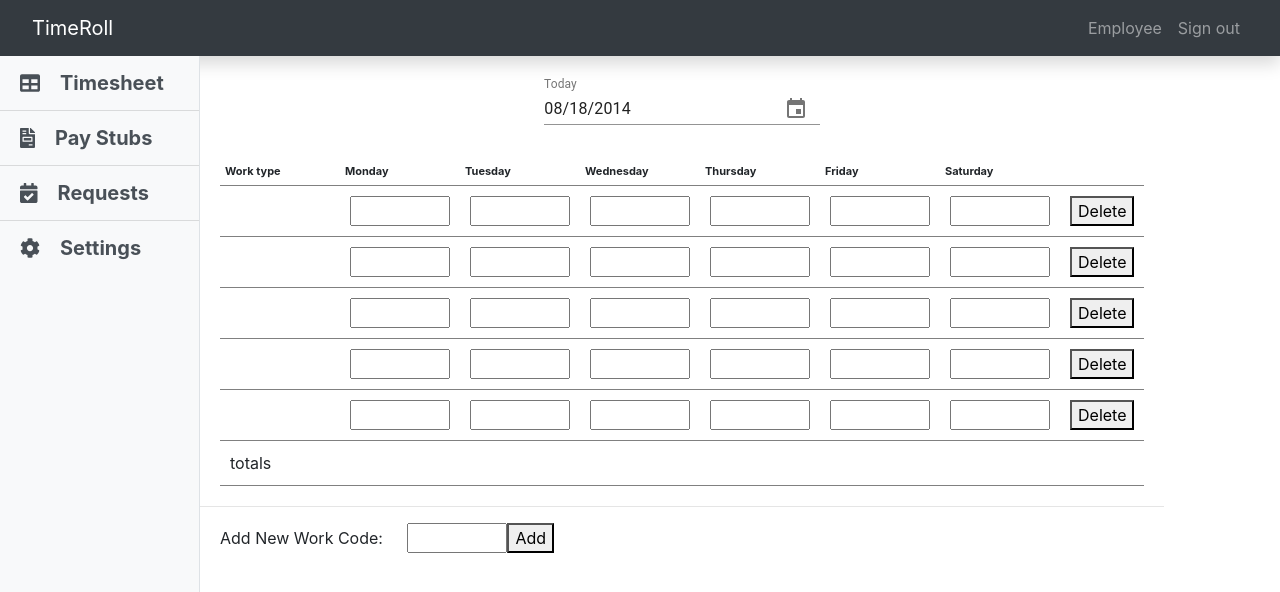
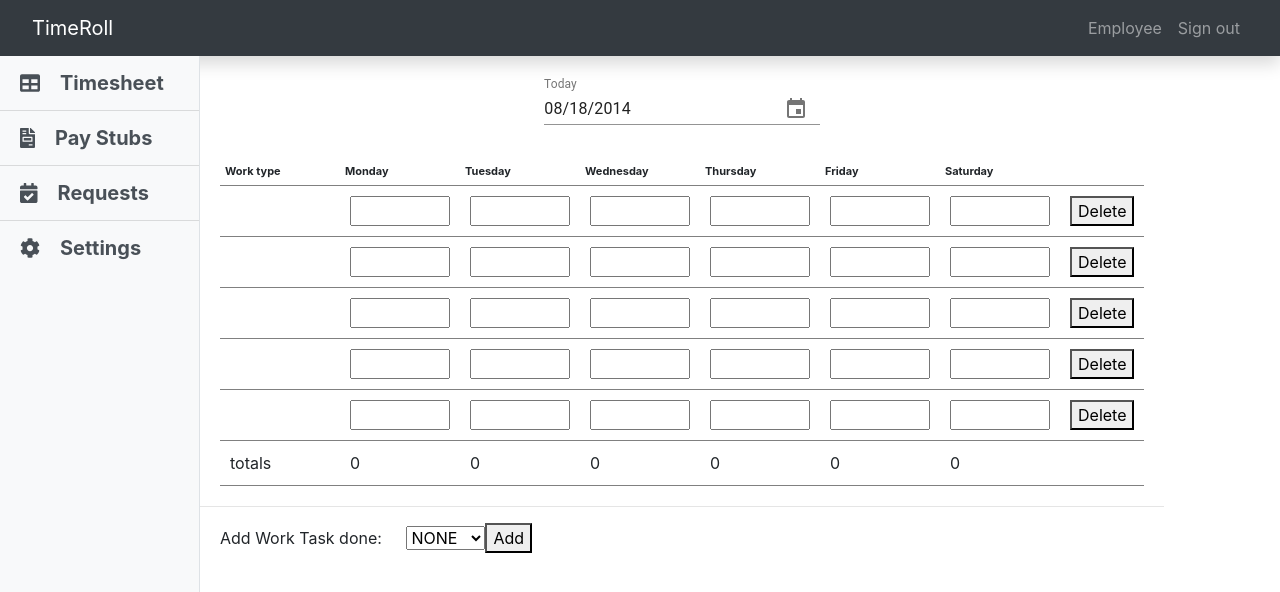
Before and after one commit to uprm-inso-4101-2020-2021-s2/semester-project-team-4-3, a React (Create React App) app in the folder timeroll-frontend/: page / in a window 1280 px wide. Shown: the top 592 px of the page. Built offline with nearby package versions, Linux system fonts and the light colour scheme.

Commit message:
Fixed the totals row and added a drop down for work types

```diff
--- a/timeroll-frontend/src/components/timesheettable.jsx
+++ b/timeroll-frontend/src/components/timesheettable.jsx
@@ -9,8 +9,28 @@ export default class TimeSheetTable extends Component {
             message: "",
             items: [{}, {}, {}, {}, {}],
             counter: 0,
-            totals: {}
+            totals: {
+                "mon": "0",
+                "tue": "0",
+                "wed": "0",
+                "thu": "0",
+                "fri": "0",
+                "sat": "0"
+            },
+            workTypes: []
         }
+    }
+
+    componentDidMount() {
+        this.setState({
+            workTypes: [
+                { id: 'NONE', name: 'None' },
+                { id: 'SECRT', name: 'Secretarial' },
+                { id: 'LABTR', name: 'Laboratorio' },
+                { id: 'FACTU', name: 'Facturacion' },
+                { id: 'MUEST', name: 'Toma de Muestra' }
+            ]
+        });
     }
 
     tableStyle = {
@@ -23,6 +43,7 @@ export default class TimeSheetTable extends Component {
         this.setState({
             message: event.target.value
         });
+
     }
 
     handleClick() {
@@ -64,16 +85,15 @@ export default class TimeSheetTable extends Component {
         var workEntry = {
             "type": this.state.message,
             "mon": "0",
-            "tue": "1",
-            "wed": "2",
-            "thu": "4",
-            "fri": "5",
-            "sat": "6"
+            "tue": "0",
+            "wed": "0",
+            "thu": "0",
+            "fri": "0",
+            "sat": "0"
         };
         var items = this.state.items;
 
         items[counter] = workEntry;
-        // items.push(workEntry);
 
         counter = counter + 1;
 
@@ -83,24 +103,20 @@ export default class TimeSheetTable extends Component {
         });
 
         console.log(this.state.items);
+
     }
 
-    handleWorkHoursChanged(i, workday, event) {
-        var items = this.state.items;
+    recalculateHours(workday, items) {
         var totals = this.state.totals;
-        var value = event.target.value;
-        value = value.replace(/\D/g, "");
-
-        console.log(items);
-
-        items[i][workday] = value;
-        console.log(items[i].workday);
-        console.log("workday ", workday, " value: ", items[i[workday]]);
+        var hours;
 
         var total = 0;
         items.map((item, index) => {
-            total = items[index][workday] === undefined ?
-                parseFloat(0 + total) : parseFloat(items[index][workday] + total);
+            hours = Number(items[index][workday])
+            console.log(typeof hours);
+            total = Object.entries(item).length === 0 && item.constructor === Object ?
+                total + 0 : total + hours;
+            console.log("total: " + total);
         });
 
         totals[workday] = total
@@ -109,9 +125,58 @@ export default class TimeSheetTable extends Component {
             items: items,
             totals: totals
         });
+
         this.renderTotalRow();
-        console.log(this.state.items);
     }
+
+    handleWorkHoursChanged(i, workday, event) {
+        var items = this.state.items;
+        var value = event.target.value;
+        value = value.replace(/\D/g, "");
+
+        console.log(items);
+
+        items[i][workday] = value;
+
+        this.recalculateHours(workday, items);
+    }
+
+    // handleWorkHoursChanged(i, workday, event) {
+    //     var items = this.state.items;
+    //     var totals = this.state.totals;
+    //     var value = event.target.value;
+    //     value = value.replace(/\D/g, "");
+    //     var hours;
+
+    //     console.log(items);
+
+    //     items[i][workday] = value;
+    //     console.log(items[i].workday);
+    //     console.log("workday ", workday, " value: ", items[i][workday]);
+
+    //     var total = 0;
+    //     items.map((item, index) => {
+    //         hours = Number(items[index][workday])
+    //         console.log(typeof hours);
+    //         total = Object.entries(item).length === 0 && item.constructor === Object ?
+    //             total + 0 : total + hours;
+    //         // total = total + hours;
+    //         // Object.entries(obj).length === 0 && obj.constructor === Object
+    //         // total = hours === NaN ?
+    //         //     Number(0 + total) : Number(hours + total);
+    //         console.log("total: " + total);
+    //     });
+
+    //     totals[workday] = total
+
+    //     this.setState({
+    //         items: items,
+    //         totals: totals
+    //     });
+
+    //     this.renderTotalRow();
+    //     // console.log(this.state.items);
+    // }
 
     renderTotalRow() {
         var context = this;
@@ -148,6 +213,7 @@ export default class TimeSheetTable extends Component {
         var context = this;
 
         return this.state.items.map(function (o, i) {
+
             return (
                 <tr key={"item-" + i} className="tableRows">
                     <td className="workTypeColumn">
@@ -155,6 +221,9 @@ export default class TimeSheetTable extends Component {
                             type="text"
                             value={o["type"]}
                         > {o["type"]} </span>
+                        {/* <select>
+                            {optionItems}
+                        </select> */}
                     </td>
                     <td>
                         <input
@@ -211,6 +280,11 @@ export default class TimeSheetTable extends Component {
     }
 
     render() {
+
+        let work = this.state.workTypes;
+        let optionItems = work.map((types) =>
+            <option key={types.id}>{types.id}</option>
+        );
         return (
             <div>
                 <table style={this.tableStyle}>
@@ -232,8 +306,11 @@ export default class TimeSheetTable extends Component {
                     </tbody>
                 </table>
                 <hr />
-                <span className="addWork"> Add New Work Code: </span>
-                <input type="text" onChange={this.updateMessage.bind(this)} />
+                <span className="addWork"> Add Work Task done: </span>
+                {/* <input type="text" onChange={this.updateMessage.bind(this)} /> */}
+                <select onChange={this.updateMessage.bind(this)}>
+                    {optionItems}
+                </select>
                 <button onClick={this.handleAddWork.bind(this)}>
                     Add
                     </button>
```
